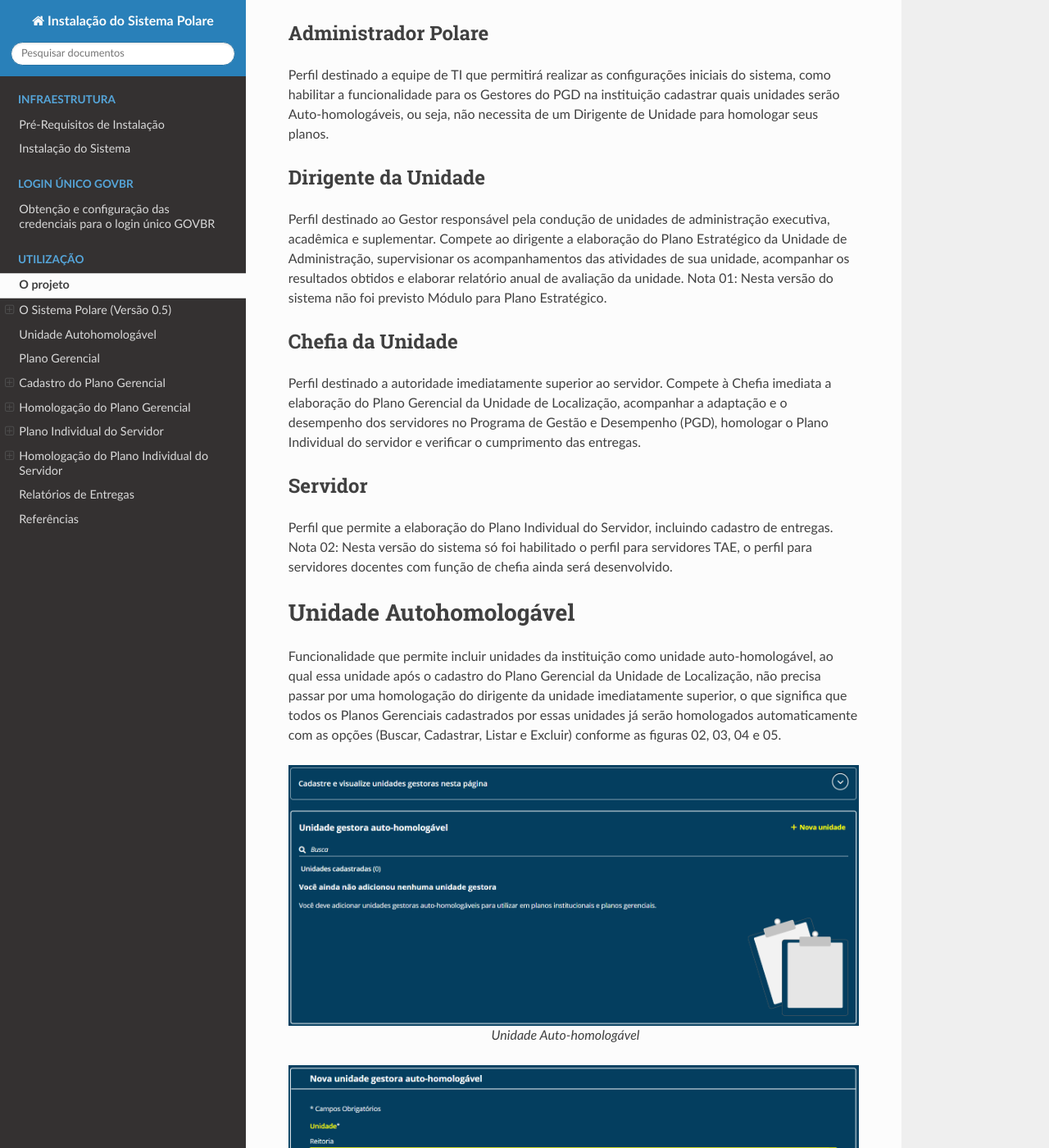
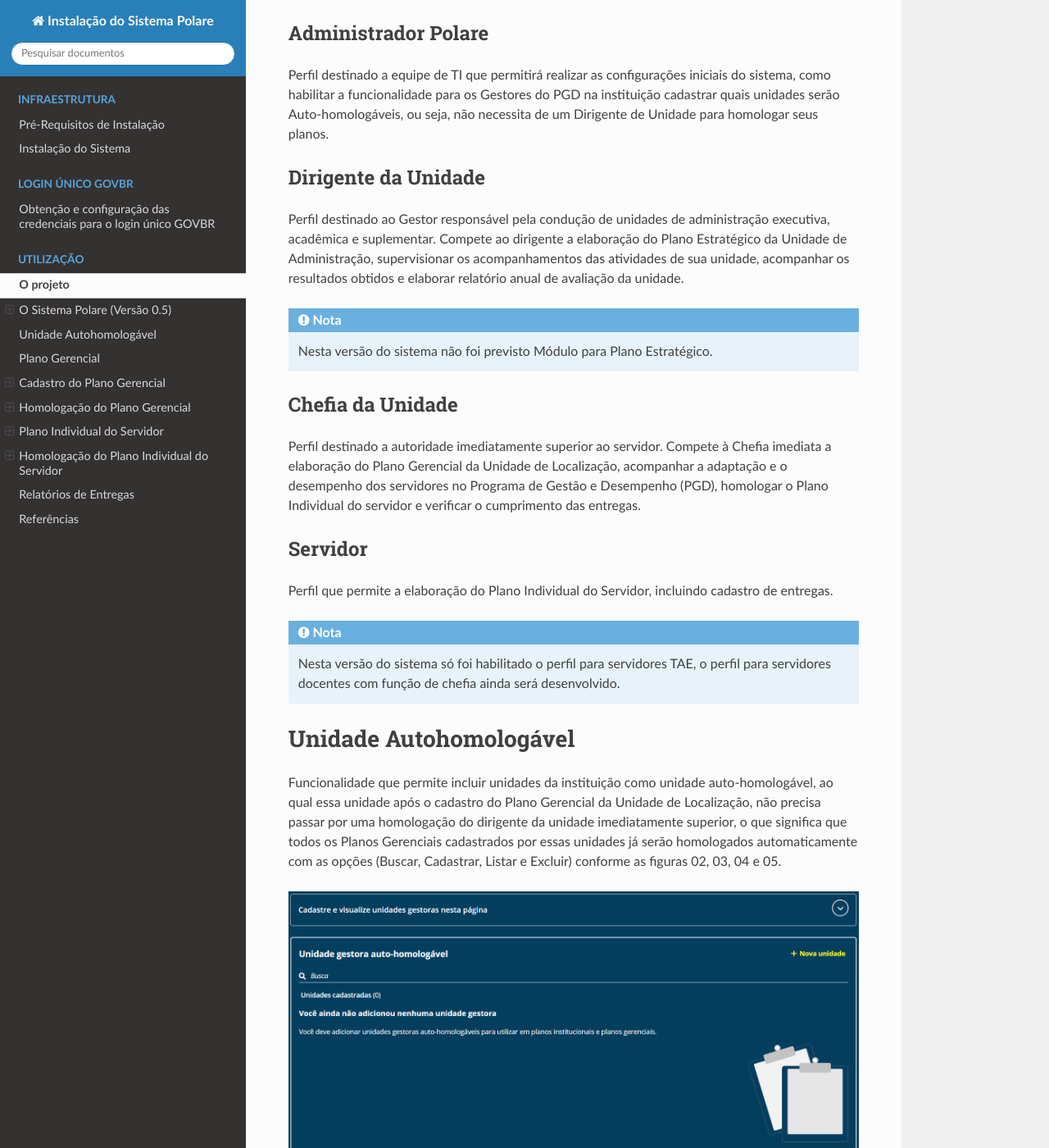
Before and after one commit to danielschmitz/polare-docs, a Sphinx documentation site: the page built from docs/utilizacao.rst, in a window 1280 px wide and 1400 px high, scrolled down 1556 px. Shown: the whole window at 82% size. Built offline with Sphinx 7.4.7 and the Read the Docs theme 2.0.0, drawn with Linux system fonts in a browser that asks for light colours.

Commit message:
fix: corrigido notas

```diff
--- a/docs/utilizacao.rst
+++ b/docs/utilizacao.rst
@@ -64,7 +64,9 @@
 Perfil destinado ao Gestor responsável pela condução de unidades de administração executiva, acadêmica e
 suplementar. Compete ao dirigente a elaboração do Plano Estratégico da Unidade de Administração, supervisionar
 os acompanhamentos das atividades de sua unidade, acompanhar os resultados obtidos e elaborar relatório anual
-de avaliação da unidade. Nota 01: Nesta versão do sistema não foi previsto Módulo para Plano Estratégico.
+de avaliação da unidade.
+
+.. note:: Nesta versão do sistema não foi previsto Módulo para Plano Estratégico.
 
 
 Cheﬁa da Unidade
@@ -78,9 +80,11 @@
 Servidor
 --------
 
-Perfil que permite a elaboração do Plano Individual do Servidor, incluindo cadastro de entregas. Nota 02:
-Nesta versão do sistema só foi habilitado o perfil para servidores TAE, o perfil para servidores docentes com
-função de chefia ainda será desenvolvido.
+Perfil que permite a elaboração do Plano Individual do Servidor, incluindo cadastro de entregas.
+
+.. note::
+    Nesta versão do sistema só foi habilitado o perfil para servidores TAE, o perfil para servidores docentes com
+    função de chefia ainda será desenvolvido.
 
 
 Unidade Autohomologável
```
